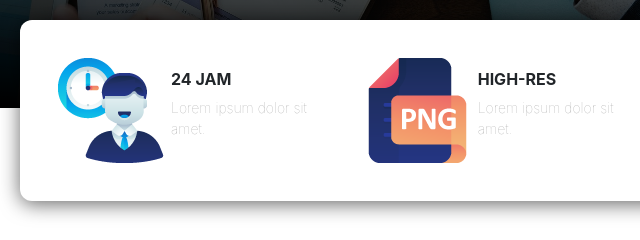
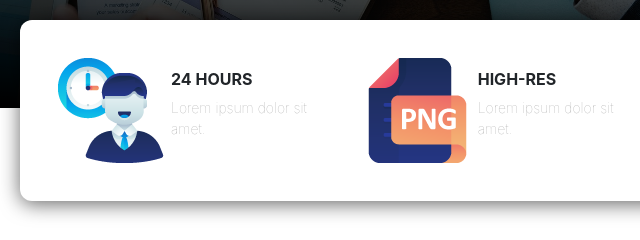
Before and after one commit to ALFINUR1871/latihan-multiple-remote, a plain HTML site: page index.html in a window 1280 px wide. Shown: the part 517-757 px from the top of the page, 145-785 px from the left. Drawn offline with nearby package versions, Linux system fonts and the light colour scheme; a web font is replaced by a local one.

Commit message:
third commit

```diff
--- a/index.html
+++ b/index.html
@@ -56,7 +56,7 @@
           <div class="row">
             <div class="col-sm">
               <img src="img/employee.png" alt="Employee" class="img-fluid float-left">
-              <h4>24 Jam</h4>
+              <h4>24 Hours</h4>
               <p>Lorem ipsum dolor sit amet.</p>
             </div>
             <div class="col-lg">
```
